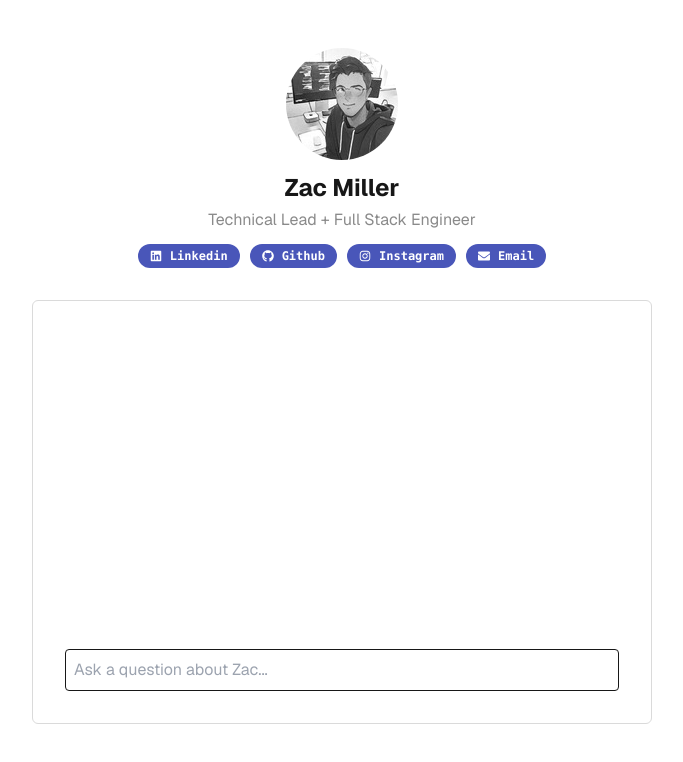
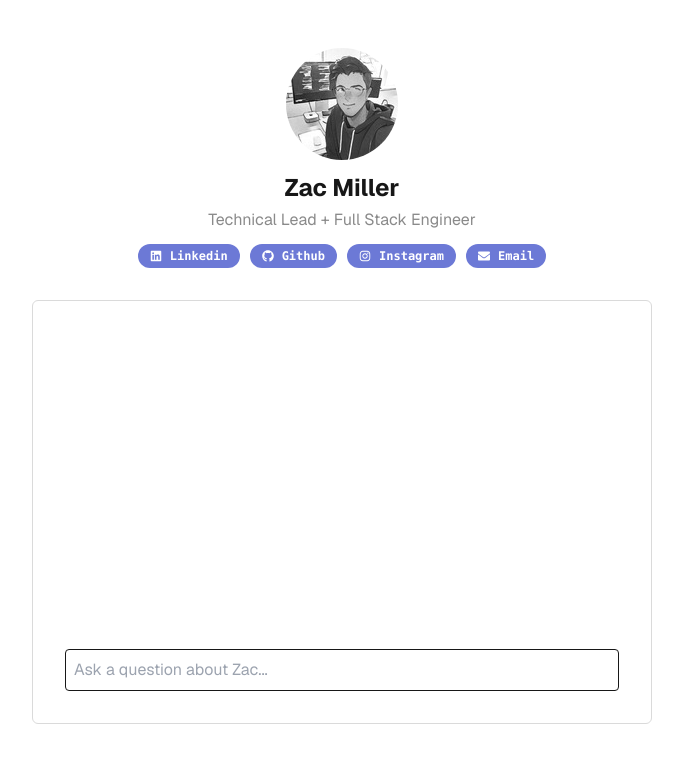
Before and after one commit to zacmiller26/zac-chatbot, a Next.js app: page / in a window 1280 px wide. Shown: the top 762 px of the page, without its empty margins (298-981 px from the left). Built offline with nearby package versions, Linux system fonts and the light colour scheme.

Commit message:
feat: email address var + button

```diff
--- a/components/page-links.tsx
+++ b/components/page-links.tsx
@@ -1,6 +1,11 @@
+'use client'
+
+import useCopyToClipboard from '@/hooks/useCopyToClipboard'
+import { EMAIL_ENCODED, FIRST_NAME } from '@/lib/constants'
 import { cn } from '@/lib/utils'
 import Link from 'next/link'
 import { FaEnvelope, FaGithub, FaInstagram, FaLinkedin } from 'react-icons/fa'
+import { toast } from 'sonner'
 
 const links = [
   {
@@ -17,13 +22,16 @@ const links = [
     href: 'https://instagram.com/zacmiller26',
     label: 'Instagram',
     icon: FaInstagram
-  },
-  {
-    href: '/',
-    label: 'Email',
-    icon: FaEnvelope
   }
 ]
+
+const buttonClassName = cn(
+  'bg-accent-1 flex items-center gap-2 rounded-full p-2 font-mono text-xs font-semibold text-background',
+  'lg:px-3 lg:py-1',
+  'md:hover:bg-accent'
+)
+
+const iconClassName = 'h-6 w-6 lg:h-3 lg:w-3'
 
 export default function PageLinks() {
   return (
@@ -35,18 +43,32 @@ export default function PageLinks() {
           <Link
             key={link.label}
             href={link.href}
-            className={cn(
-              'bg-accent flex items-center gap-2 rounded-full p-2 font-mono text-xs font-semibold text-background',
-              'lg:px-3 lg:py-1',
-              'md:hover:bg-accent-1'
-            )}
+            className={buttonClassName}
             target='_blank'
           >
-            <Icon className='h-6 w-6 lg:h-3 lg:w-3' />
+            <Icon className={iconClassName} />
             <span className='hidden lg:inline-block'>{link.label}</span>
           </Link>
         )
       })}
+      <EmailAddressButton />
     </div>
   )
 }
+
+function EmailAddressButton() {
+  const [_, copyToClipboard] = useCopyToClipboard()
+
+  const handleClick = async () => {
+    const email = atob(EMAIL_ENCODED)
+    await copyToClipboard(email)
+    toast.success(`${FIRST_NAME}'s email address was copied!`)
+  }
+
+  return (
+    <button className={buttonClassName} onClick={handleClick}>
+      <FaEnvelope className='h-6 w-6 lg:h-3 lg:w-3' />
+      Email
+    </button>
+  )
+}
--- a/lib/constants.ts
+++ b/lib/constants.ts
@@ -1,3 +1,4 @@
 export const FIRST_NAME = 'Zac'
 export const LAST_NAME = 'Miller'
 export const FULL_NAME = `${FIRST_NAME} ${LAST_NAME}`
+export const EMAIL_ENCODED = 'emFjbWlsbGVyNzJAZ21haWwuY29t'
```
